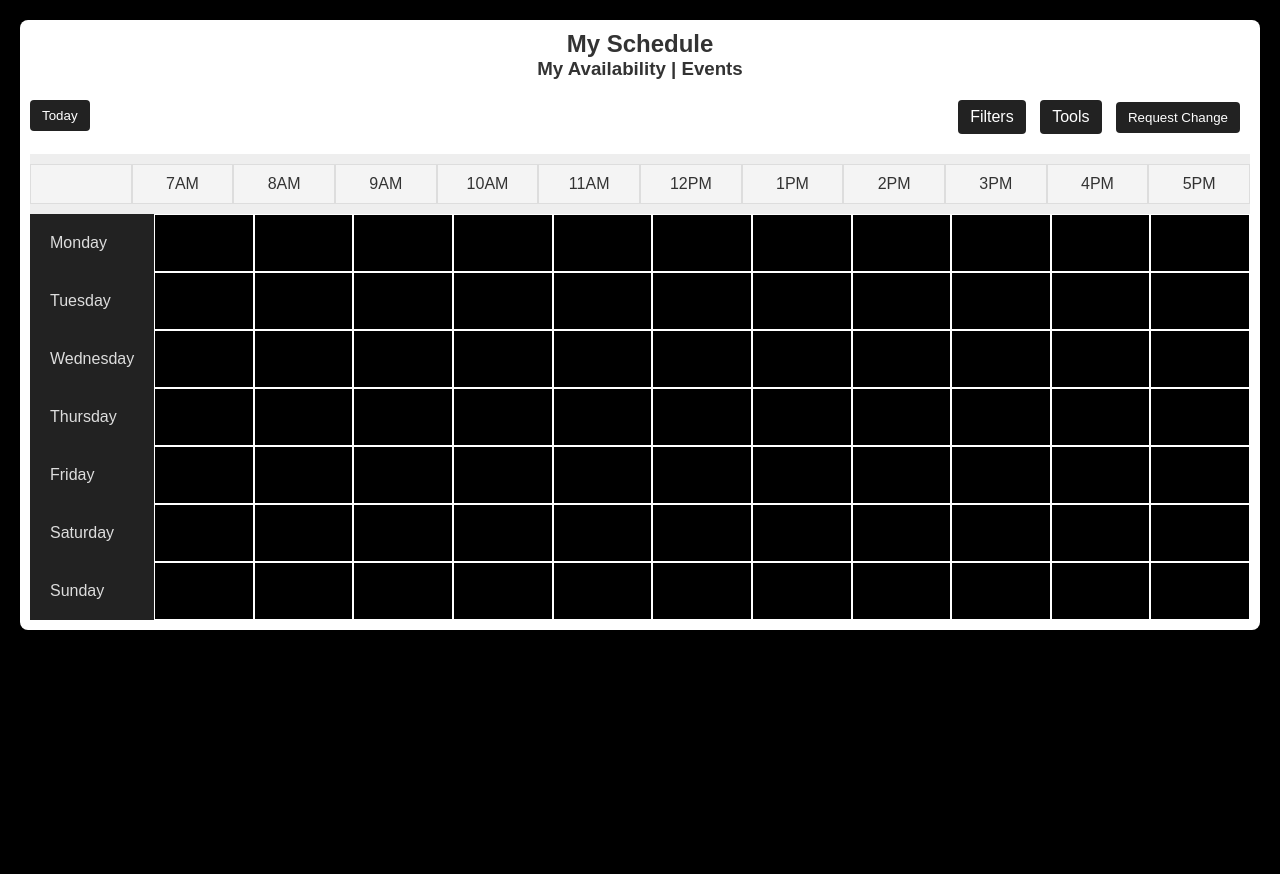
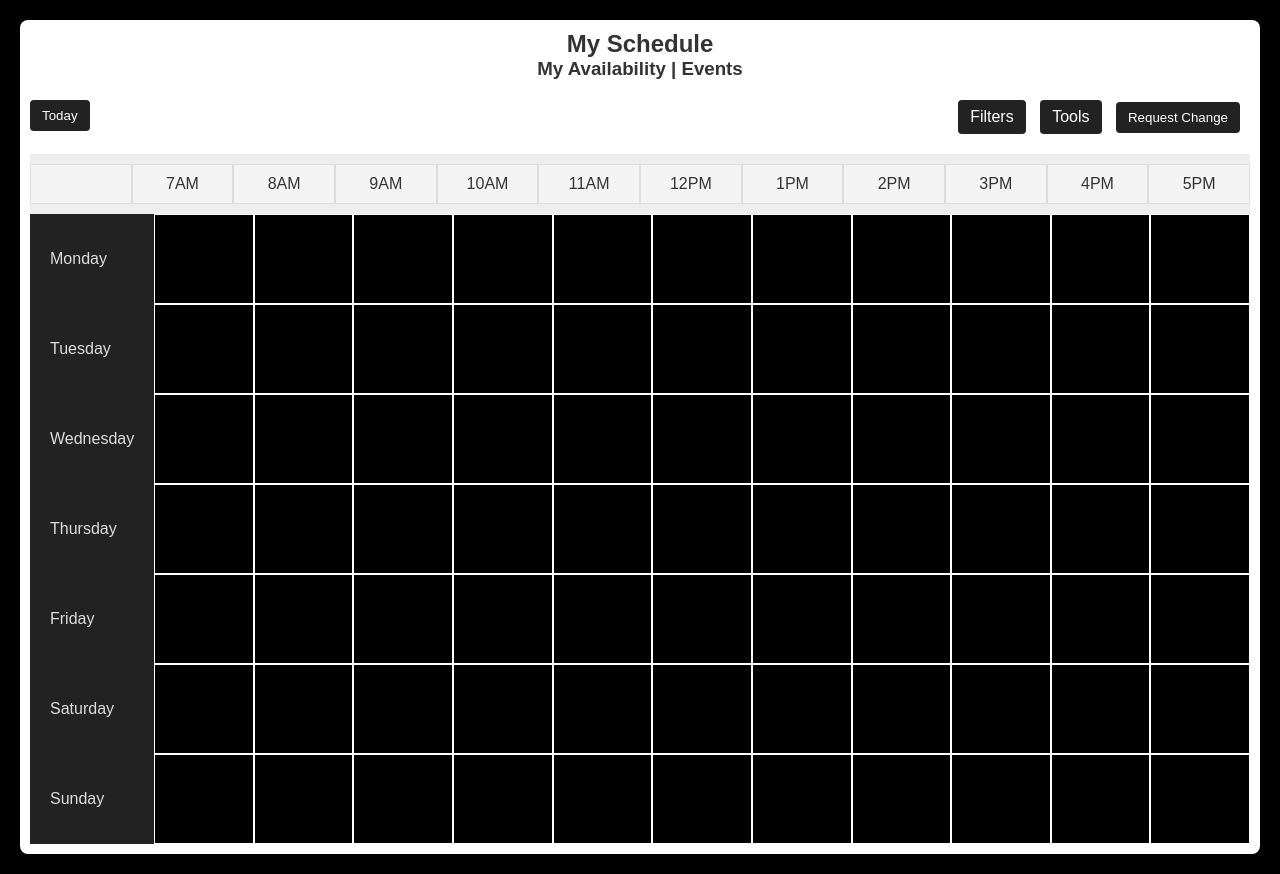
Before and after one commit to ryanmogauro/Scheduling-Project, a Flask app: page /schedule in a window 1280 px wide. Shown: the part 86-960 px from the top of the page. Before the commit the page ends 716 px from the top, so only its background shows below. Run offline with Flask 3, Linux system fonts and the light colour scheme; a user stored in the database is signed in.

Commit message:
changed the hieght of the cells in schedule

```diff
--- a/static/schedule.css
+++ b/static/schedule.css
@@ -136,6 +136,7 @@ main {
 
 .cell {
     background-color: black;
+    height: 90px;
     border: 1px solid white;
     text-align: center;
 }
```
Also changed, not shown: templates/schedule.html (+1 -45 lines), templates/unavailability.html (+0 -43 lines).
